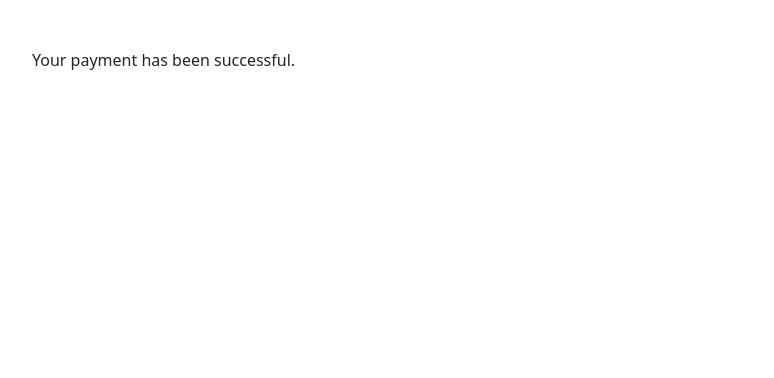
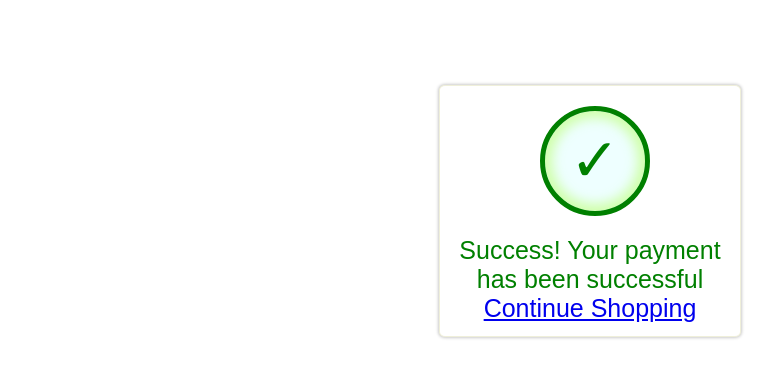
Before and after one commit to endk17/cryptoexchange, a Django app: page /success/ in a window 1280 px wide. Shown: the top 378 px of the page, without its empty margins (50-824 px from the left). Run offline with Django 3.2, Linux system fonts and the light colour scheme; parts of the project's set-up code (start-up, migrations or seed data) failed here and were passed over.

Commit message:
updated: frontend UI 1. new home page 2. new success msg post payment

```diff
--- /dev/null
+++ b/app/static/css/base.css
@@ -0,0 +1,104 @@
+.box{
+    margin-top:60px;
+    display:flex;
+    justify-content:space-around;
+    flex-wrap:wrap;
+}
+
+.alert{
+    margin-top:25px;
+    background-color:#fff;
+    font-size:25px;
+    font-family:sans-serif;
+    text-align:center;
+    width:300px;
+    height:100px;
+    padding-top: 150px;
+    position:relative;
+    border: 1px solid #efefda;
+    border-radius: 2%;
+    box-shadow:0px 0px 3px 1px #ccc;
+}
+
+.alert::before{
+    width:100px;
+    height:100px;
+    position:absolute;
+    border-radius: 100%;
+    inset: 20px 0px 0px 100px;
+    font-size: 60px;
+    line-height: 100px;
+    border : 5px solid gray;
+    animation-name: reveal;
+    animation-duration: 1.5s;
+    animation-timing-function: ease-in-out;
+}
+
+.alert>.alert-body{
+    opacity:0;
+    animation-name: reveal-message;
+    animation-duration:1s;
+    animation-timing-function: ease-out;
+    animation-delay:1.5s;
+    animation-fill-mode:forwards;
+}
+
+@keyframes reveal-message{
+    from{
+      opacity:0;
+    }
+    to{
+      opacity:1;
+    }
+}
+
+.success{
+    color:green;
+}
+
+.success::before{
+    content: '✓';
+    background-color: #eff;
+    box-shadow: 0px 0px 12px 7px rgba(200,255,150,0.8) inset;
+    border : 5px solid green;
+}
+
+.error{
+    color: red;
+}
+
+.error::before{
+    content: '✗';
+    background-color: #fef;
+    box-shadow: 0px 0px 12px 7px rgba(255,200,150,0.8) inset;
+    border : 5px solid red;
+}
+
+@keyframes reveal {
+    0%{
+      border: 5px solid transparent;
+      color: transparent;
+      box-shadow: 0px 0px 12px 7px rgba(255,250,250,0.8) inset;
+      transform: rotate(1000deg);
+    }
+    25% {
+      border-top:5px solid gray;
+      color: transparent;
+      box-shadow: 0px 0px 17px 10px rgba(255,250,250,0.8) inset;
+      }
+    50%{
+      border-right: 5px solid gray;
+      border-left : 5px solid gray;
+      color:transparent;
+      box-shadow: 0px 0px 17px 10px rgba(200,200,200,0.8) inset;
+    }
+    75% {
+      border-bottom: 5px solid gray;
+      color:gray;
+      box-shadow: 0px 0px 12px 7px rgba(200,200,200,0.8) inset;
+      }
+    100%{
+      border: 5px solid gray;
+      box-shadow: 0px 0px 12px 7px rgba(200,200,200,0.8) inset;
+    }
+}
--- a/app/templates/success.html
+++ b/app/templates/success.html
@@ -1,15 +1,19 @@
-<!DOCTYPE html>
+{% load static %}
 <html lang="en">
   <head>
-    <meta charset="utf-8">
-    <meta name="viewport" content="width=device-width, initial-scale=1">
-    <title>Django + Coinbase Charge</title>
-    <link rel="stylesheet" href="https://cdn.jsdelivr.net/npm/bootstrap@5.1.1/dist/css/bootstrap.min.css" crossorigin="anonymous">
-    <script src="https://cdn.jsdelivr.net/npm/bootstrap@5.1.1/dist/js/bootstrap.min.js" crossorigin="anonymous"></script>
+    <title>Purchase</title>
+    <link href="https://fonts.googleapis.com/css?family=Source+Sans+Pro:400" rel="stylesheet">
+    <link rel="stylesheet" href="{% static 'css/base.css' %}" crossorigin="anonymous">
   </head>
   <body>
-    <div class="container mt-5">
-      <p>Your payment has been successful.</p>
+    <div class="box">
+      <div class="success alert">
+        <div class="alert-body">
+          Success!
+          Your payment has been successful
+          <a href="/">Continue Shopping</a>
+        </div>
+      </div>
     </div>
   </body>
 </html>
```
Also changed, not shown: app/core/settings.py (+7 -3 lines), app/templates/home.html (+2 -5 lines), 1 other file.
